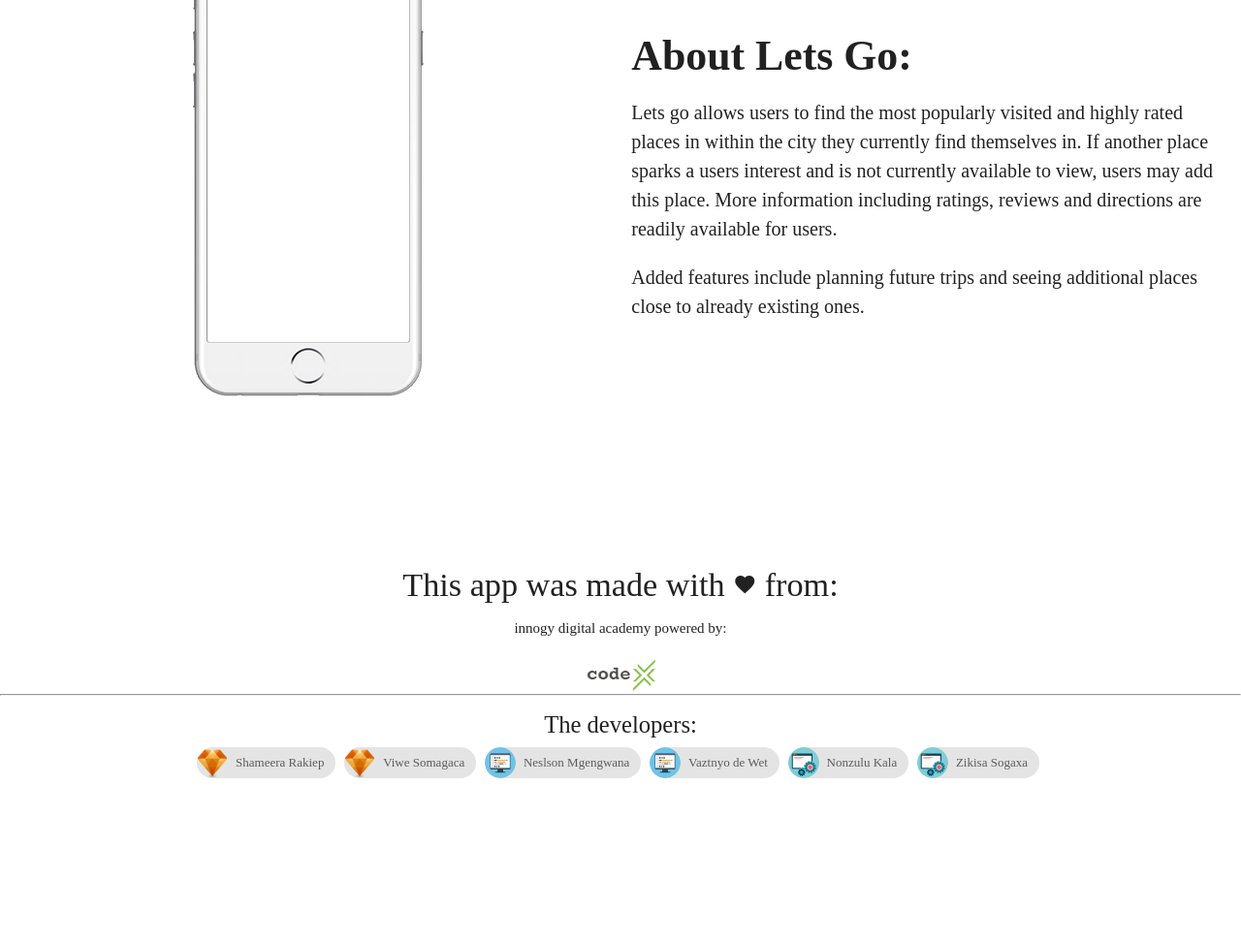
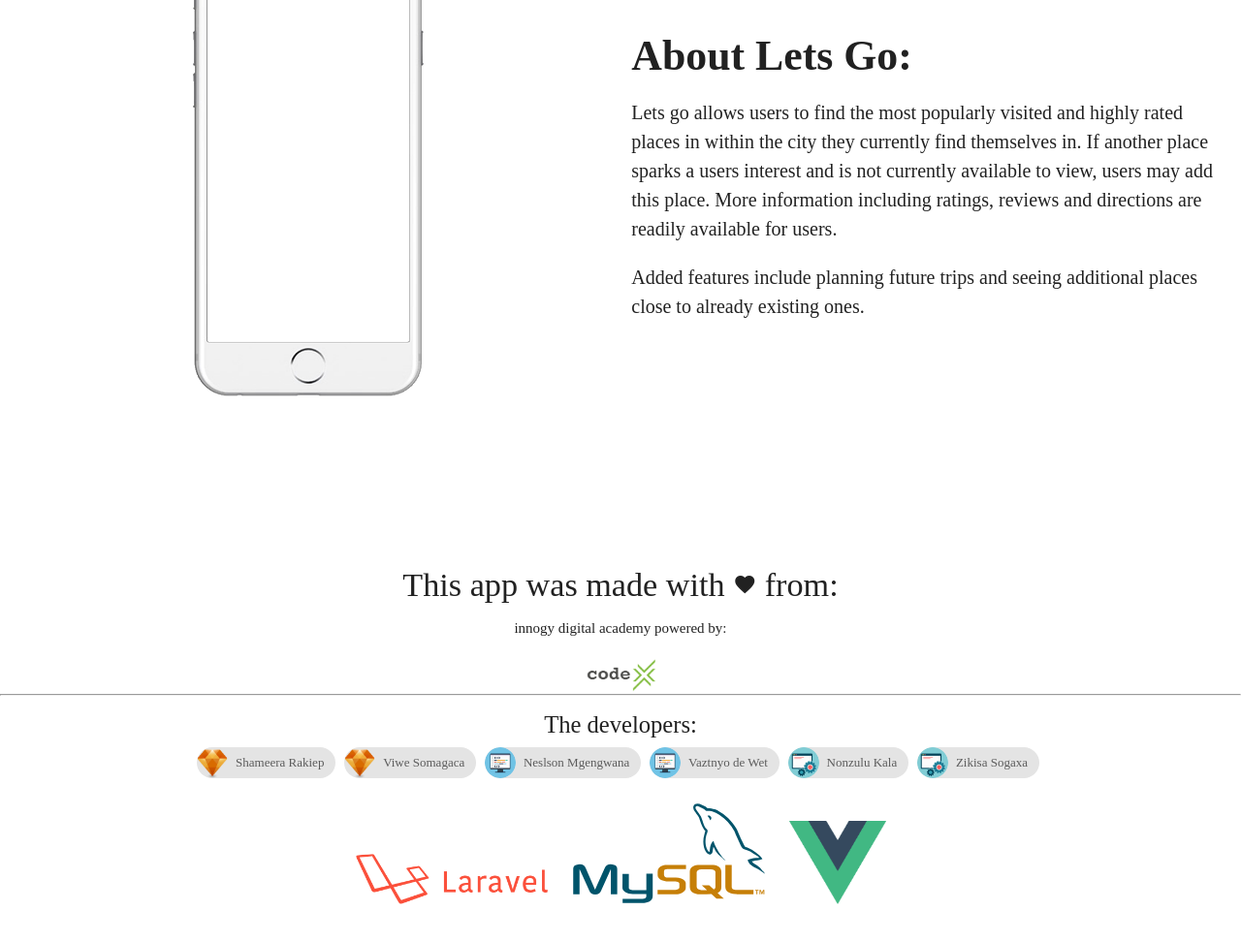
Before and after one commit to misssrakiep/letsGoLandingPage, a plain HTML site: page land.html in a window 1280 px wide. Shown: the part 1348-2320 px from the top of the page at 97% size. Drawn offline with nearby package versions, Linux system fonts and the light colour scheme.

Commit message:
added laravel, mysql and vue logos

```diff
--- a/land.css
+++ b/land.css
@@ -66,3 +66,13 @@ body {
     margin-bottom: -13px;
     margin-left: 3px;
 }
+.laravel-icon, .mysql {
+    width: 200px;
+    margin-right: 20px;
+}
+.laravel-icon {
+    margin-bottom: -10px;
+}
+ .vue {
+     width: 100px;
+ }
--- a/land.html
+++ b/land.html
@@ -131,7 +131,9 @@
                         </div>
                     </center>
                 </div>
-
+               <img class="laravel-icon" src="images/icon-laravel.png" alt="">
+               <img class="mysql" src="images/Logo_MySQL.svg" alt="">
+               <img class="vue" src="images/58482acecef1014c0b5e4a1e.png" alt="">
             </center>
         </div>
         <div class="app-footer">
```
Also changed, not shown: images/58482acecef1014c0b5e4a1e.png (added), images/Logo_MySQL.svg (added), images/icon-laravel.png (added).
